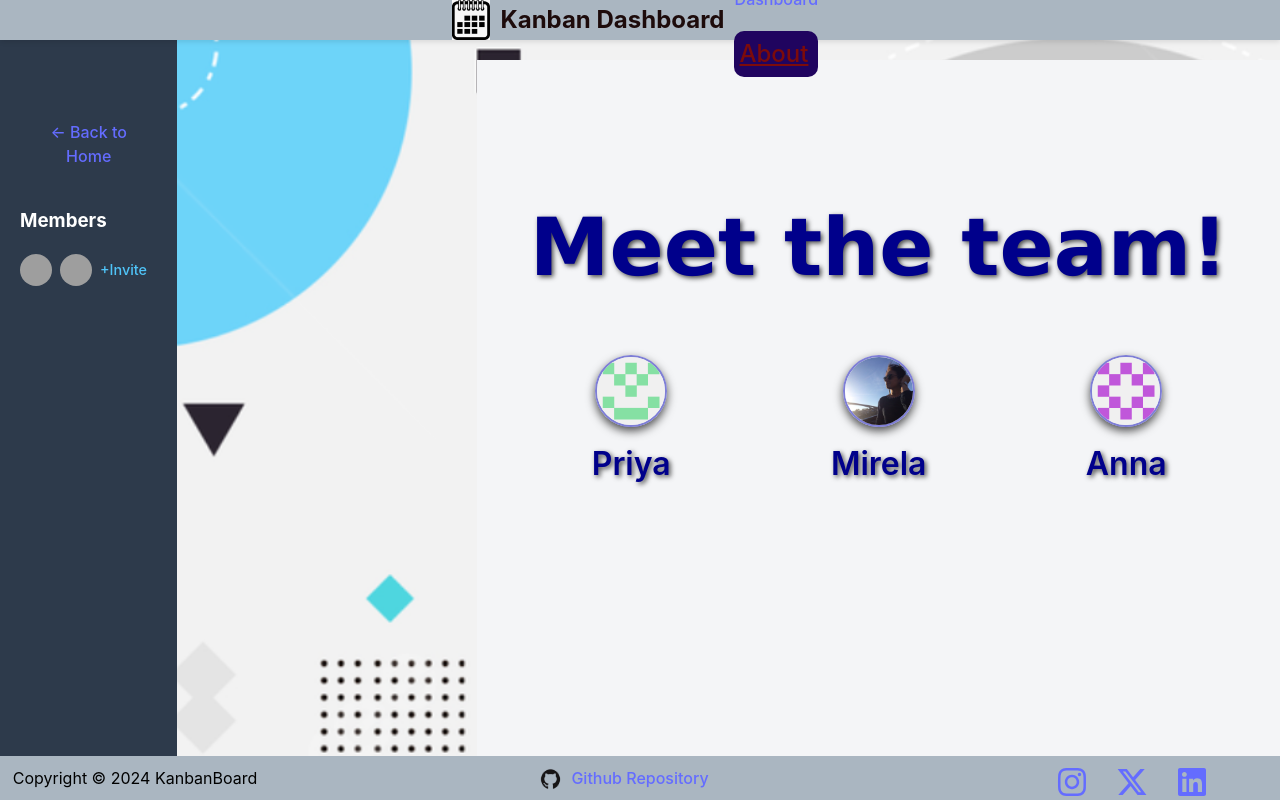
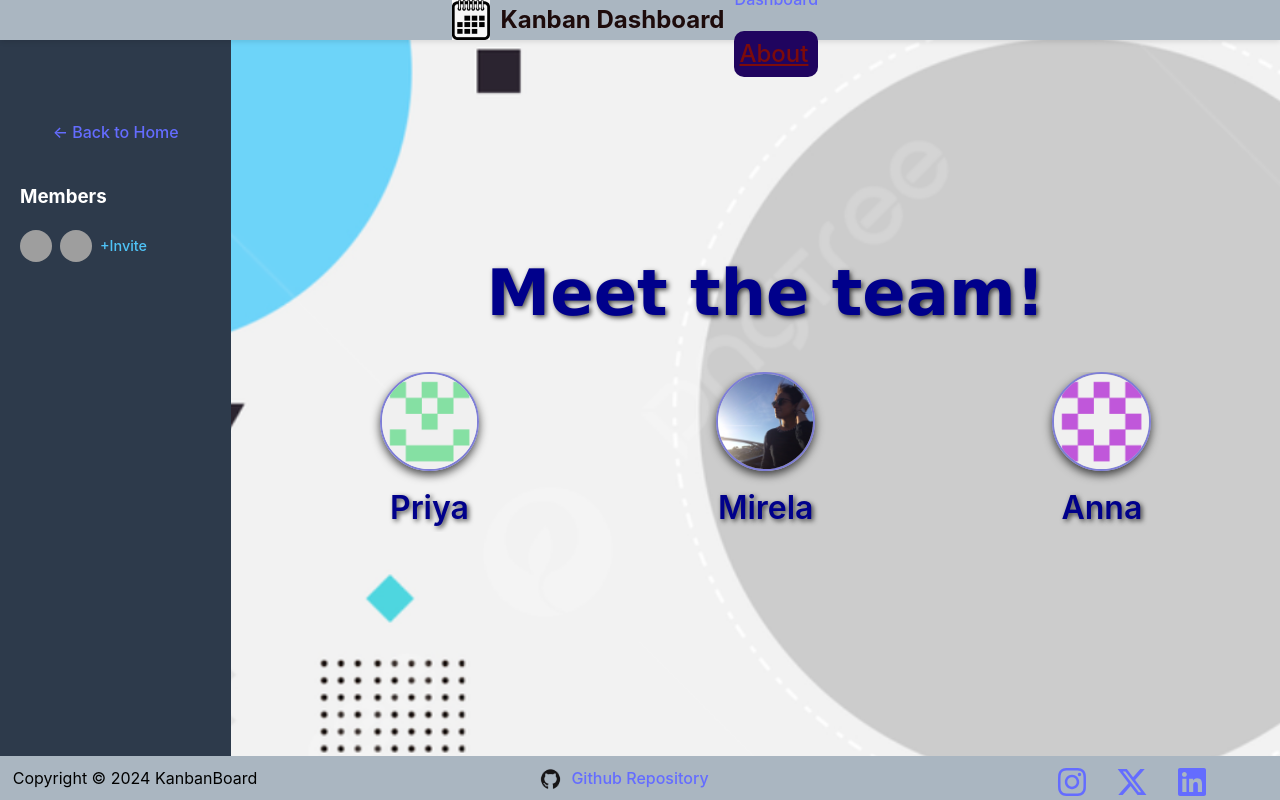
Before and after one commit to priya337/React-App-Project, a React (Vite) app in the folder vite-project/: page /about in a window 1280 px wide. Built offline with nearby package versions, Linux system fonts and the light colour scheme; grey boxes are pictures that could not be loaded.

Commit message:
corrected styling on the Homepage and the About page to match to the laptop size screen

```diff
--- a/vite-project/src/About.css
+++ b/vite-project/src/About.css
@@ -1,24 +1,25 @@
 /* About container styling */
-.about-container {
+.about-main-content {
   display: flex;
   flex-direction: column;
-  justify-content: flex-start;
+  justify-content: center;
   align-items: center;
   padding: 20px;
-  margin-top: 50px; /* Adjust to match .navbar height */
+  margin-top: 0 auto; /* Adjust to match .navbar height */
   text-align: center;
   min-height: calc(100vh - 50px); /* Adjust to fit the viewport below navbar */
   box-sizing: border-box;
   width: 100%;
   height: 100%;
+  overflow-x: hidden;
 }
 
 /* Ensure h1 is centered and visible */
 .about-container h1 {
-  font-size: 5em;
+  font-size: 4em;
   color: darkblue;
   text-shadow: 2px 2px 5px rgba(0, 0, 0, 0.7);
-  top: 50px;
+  margin-top: 0;
 }
 
 /* Styling for the list items */
@@ -30,6 +31,7 @@
   padding: 0;
   margin: 10px 0;
   gap: 20px;
+  overflow-x: hidden;
 }
 .about-list-items li {
   flex: 1;
--- a/vite-project/src/About.jsx
+++ b/vite-project/src/About.jsx
@@ -12,7 +12,7 @@ function About() {
       <div className="dashboard-container">
         <Sidebar />{" "}
         {/* No filters prop passed, so only "Back to Home" will render */}
-        <div className="main-content">
+        <div className="about-main-content">
           <div className="about-container">
             <h1>Meet the team!</h1>
             <ul className="about-list-items">
--- a/vite-project/src/Homepage.css
+++ b/vite-project/src/Homepage.css
@@ -6,13 +6,17 @@
   align-items: center;
   justify-content: center;
   width: 100vw;
+  margin-left: 20px;
+  height: 100vh;
+  padding-top: 30px; /* Match the height of your navbar */
   text-align: center;
-  margin-left: 20px;
 }
 .logo-ironhack {
-  width: 5%;
+  width: 6%;
   will-change: filter;
   transition: filter 300ms;
+  margin-bottom: 0;
+  padding-bottom: 0;
 }
 .logo:hover {
   filter: drop-shadow(0 0 2em #646cffaa);
@@ -35,7 +39,7 @@
   }
 }
 .kanban-homepage {
-  width: 35%;
+  width: 30%;
 }
 .background {
   display: flex;
@@ -44,6 +48,8 @@ p {
   font-family: "Lucida Sans", "Lucida Sans Regular", "Lucida Grande",
     "Lucida Sans Unicode", Geneva, Verdana, sans-serif;
   font-weight: 300;
+  margin: 0;
+  padding: 0;
 }
 h1 {
   font-family: "Lucida Sans", "Lucida Sans Regular", "Lucida Grande",
--- a/vite-project/src/Homepage.jsx
+++ b/vite-project/src/Homepage.jsx
@@ -7,7 +7,7 @@ function Homepage() {
   return (
     <div className="container">
       <img src={logo} alt="logo" className="logo-ironhack" />
-      <h1>Welcome to Ironhack Kanban Board!</h1>
+      <h2>Welcome to Ironhack Kanban Board!</h2>
       <p>
         Try our popular framework used to implement Agile and DevOps software
         development.
```
